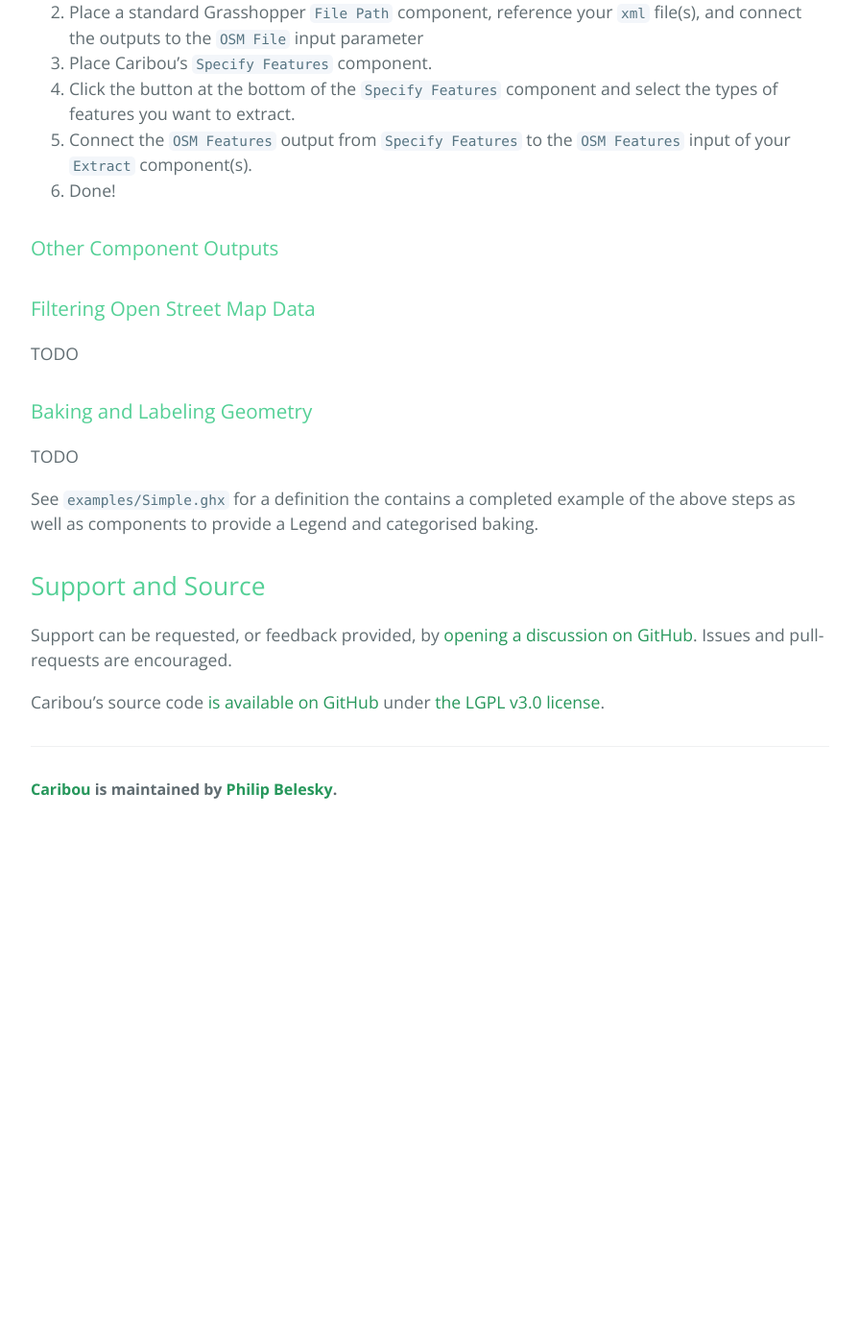
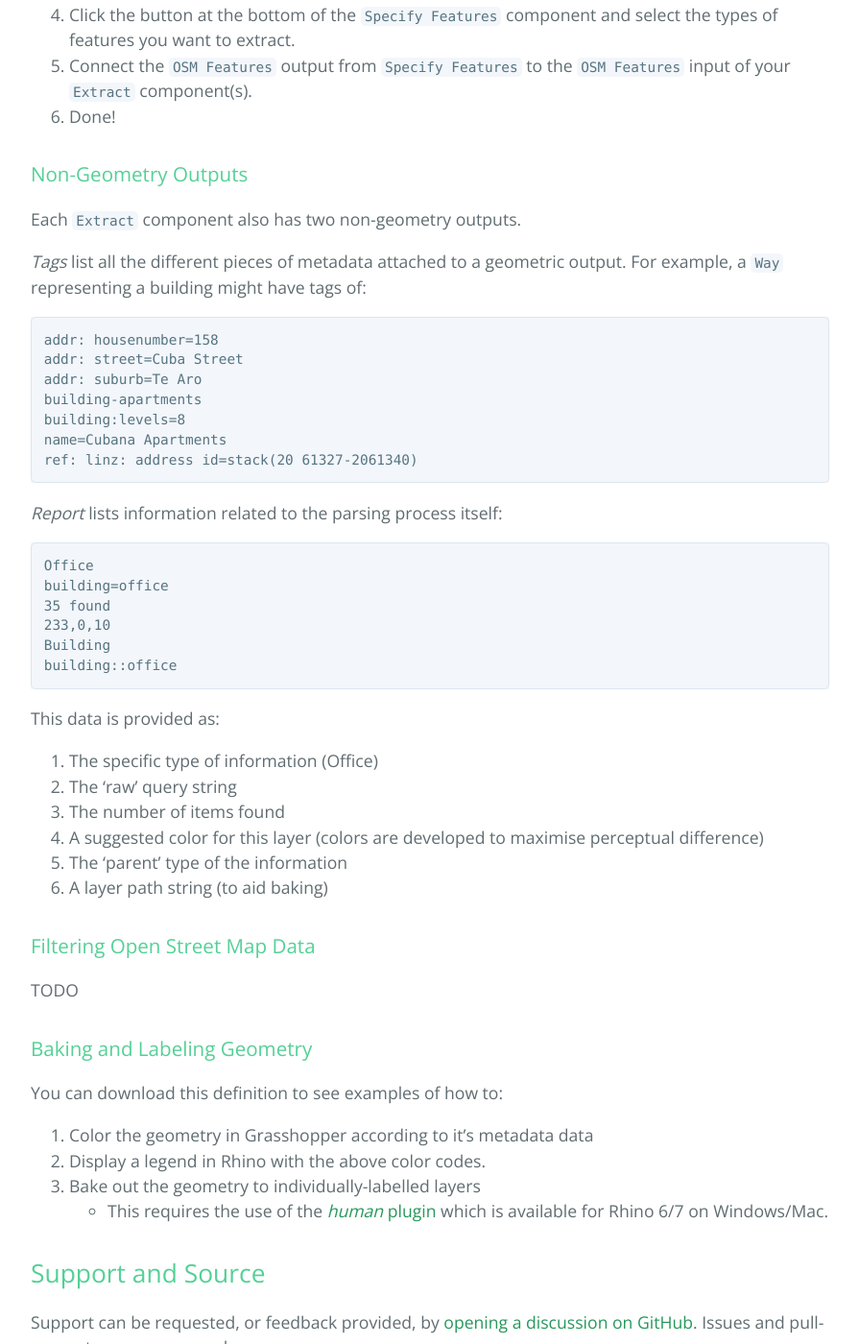
Before and after one commit to philipbelesky/Caribou, a Jekyll site: the page built from docs/index.md, in a window 1280 px wide and 1400 px high, scrolled down 1815 px. Shown: the whole window at 96% size, without its empty margins (192-1087 px from the left). Built offline with Jekyll 4.4.1, drawn with Linux system fonts in a browser that asks for light colours; comment, search, counter and statistics services are not loaded; our own code applies the rules of GitHub Pages for plain Markdown files; before the commit the page ends 2681 px from its top, so only the background shows below that; some of the changed text lies outside the part shown.

Commit message:
Improve docs and example file

`````diff
--- a/docs/_layouts/default.html
+++ b/docs/_layouts/default.html
@@ -16,7 +16,6 @@
 
     <header class="page-header" role="banner">
       <h1 class="project-name">{{ page.title | default: site.title | default: site.github.repository_name }}</h1>
-      <h2 class="project-tagline">{{ page.description | default: site.description | default: site.github.project_tagline }}</h2>
       <a href="https://github.com/philipbelesky/Caribou/" class="btn">View on GitHub</a>
       <a href="https://www.food4rhino.com/en/app/caribou?lang=en" class="btn">View on Food4Rhino</a>
       <a href="https://www.youtube.com/user/philipbelesky" class="btn">View on YouTube</a>
--- a/docs/index.md
+++ b/docs/index.md
@@ -4,11 +4,11 @@
 
 ## Overview
 
-Caribou is a Grasshopper plugin for parsing downloaded Open Street Map data into Rhino geometry. Caribou is currently in an beta state, but core functionality should be stable.
+Caribou is a [Grasshopper](https://www.grasshopper3d.com) plugin for parsing downloaded [Open Street Map](https://www.openstreetmap.org) data into Rhino geometry. Caribou is currently in an beta state, but core functionality should be stable.
 
 ## Features
 
-- ✅ Windows and MacOS are both fully supported
+- ✅ Windows and MacOS are both fully supported on Rhino 6 and Rhino 7
 - ✅ Very fast parsing of even very large files
 - ✅ Data-rich GUI interface provided for understanding and filtering OSM metadata
 - ✅ Parsing is performed asynchronously so Grasshopper remains responsive
@@ -24,7 +24,7 @@
 
 ### Downloading Open Street Map data
 
-1. Go to [https://www.openstreetmap.org](openstreetmap.org)
+1. Go to [https://www.openstreetmap.org](https://www.openstreetmap.org)
 2. Locate the general area you wish to model and hit **export**, then **manually select an area**
 3. Click the **OVERPASS API** link to download the `xml` file
 
@@ -48,7 +48,41 @@
 5. Connect the `OSM Features` output from `Specify Features` to the `OSM Features` input of your `Extract` component(s).
 6. Done!
 
-### Other Component Outputs
+### Non-Geometry Outputs
+
+Each `Extract` component also has two non-geometry outputs.
+
+*Tags* list all the different pieces of metadata attached to a geometric output. For example, a `Way` representing a building might have tags of:
+
+```
+addr: housenumber=158
+addr: street=Cuba Street
+addr: suburb=Te Aro
+building-apartments
+building:levels=8
+name=Cubana Apartments
+ref: linz: address id=stack(20 61327-2061340)
+````
+
+*Report* lists information related to the parsing process itself:
+
+```
+Office
+building=office
+35 found
+233,0,10
+Building
+building::office
+```
+
+This data is provided as:
+
+1. The specific type of information (Office)
+2. The 'raw' query string
+3. The number of items found
+4. A suggested color for this layer (colors are developed to maximise perceptual difference)
+5. The 'parent' type of the information
+6. A layer path string (to aid baking)
 
 ### Filtering Open Street Map Data
 
@@ -56,9 +90,12 @@
 
 ### Baking and Labeling Geometry
 
-TODO
+You can download this definition to see examples of how to:
 
-See `examples/Simple.ghx` for a definition the contains a completed example of the above steps as well as components to provide a Legend and categorised baking.
+1. Color the geometry in Grasshopper according to it's metadata data
+2. Display a legend in Rhino with the above color codes.
+3. Bake out the geometry to individually-labelled layers
+  - This requires the use of the [*human* plugin](https://discourse.mcneel.com/c/grasshopper/human/88) which is available for Rhino 6/7 on Windows/Mac.
 
 ## Support and Source
 
`````
Also changed, not shown: 1 other file.
